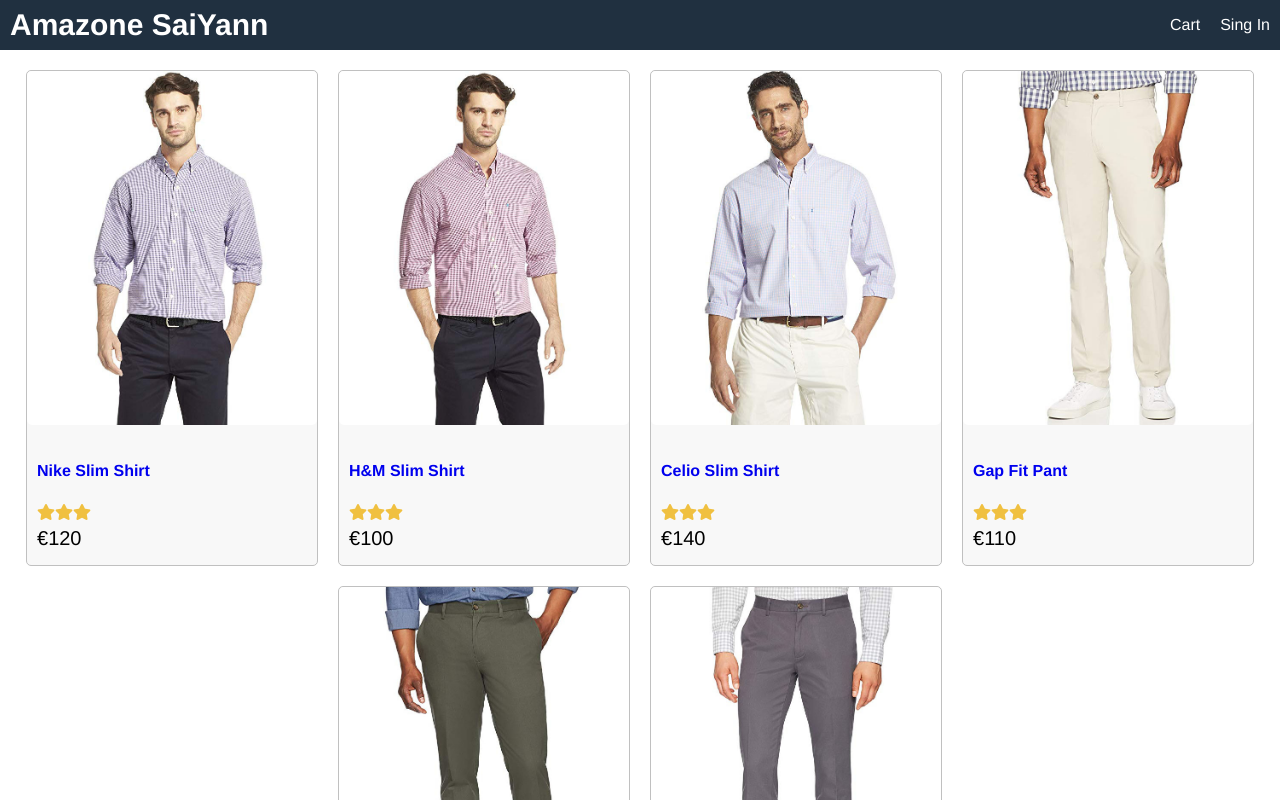
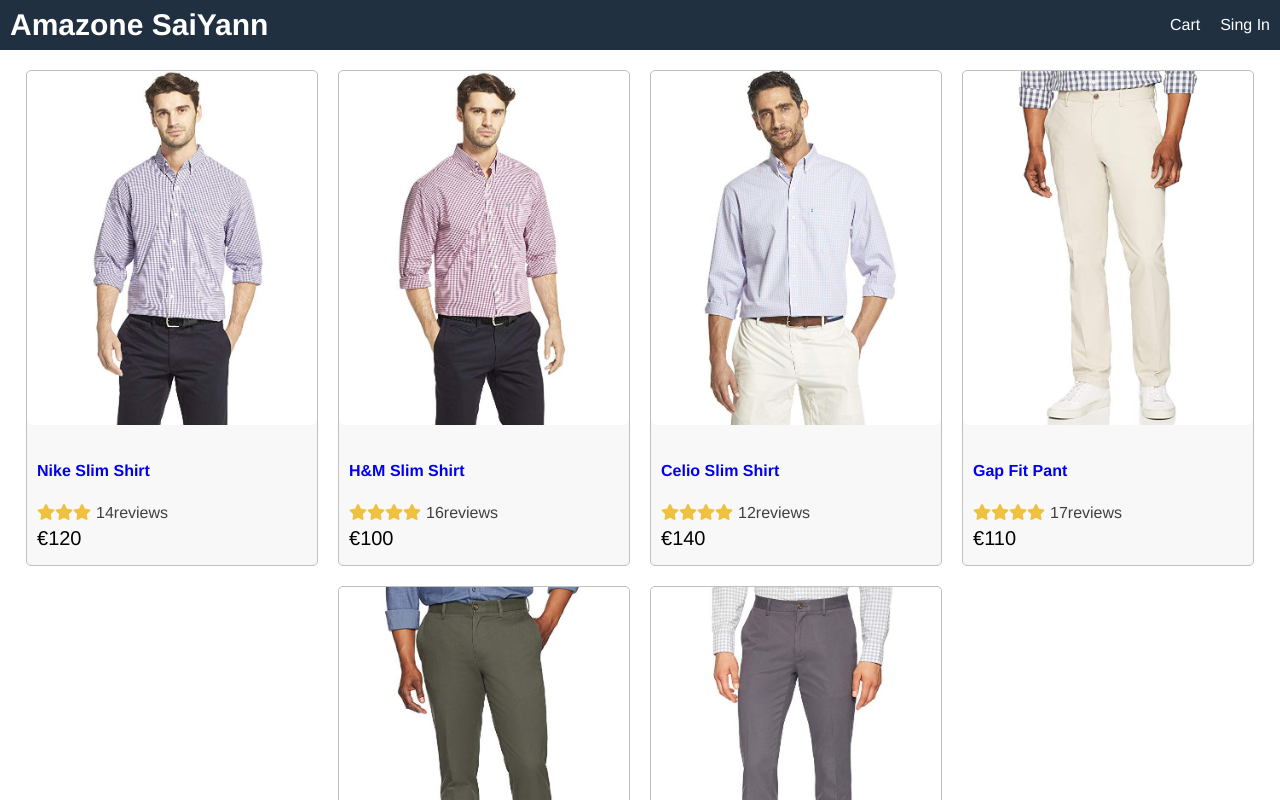
Before and after one commit to Sa-Yann/Amzone_eShop, a React (Create React App) app in the folder frontend/: page / in a window 1280 px wide. Shown: the top 800 px of the page. Built offline with nearby package versions, Linux system fonts and the light colour scheme.

Commit message:
✅ Created Product and Rating Component to dinamicly  update each product rating and review in accordance with each specific product details
🚧Bug on stars , half stats not showing up only full stars ..need to check fontAwesome library well limked with the right cdnjs

```diff
--- a/frontend/src/App.js
+++ b/frontend/src/App.js
@@ -1,5 +1,6 @@
 import React from 'react';
 import data from './data';
+import Product from "./components/Product";
 
 
 function App() {
@@ -21,26 +22,7 @@
                 <div className="rowFlexJustify center">
                     {
                       data.products.map((product) => (
-
-                        <div key={product._id} className="card">
-                          {/* linking the targeted product to its specific description page */}
-                             <a href={`/product./${product._id}`}>
-                                 <img className="medium" src={product.images} alt={product.name}/>
-                             </a>
-                          <div className="card__Body rating">
-                            <a href={`/product./${product._id}`}>
-                                <h2>{product.name}</h2>
-                            </a>
-                            <div className="rating">
-                                <span><i className="fa fa-star"></i></span>
-                                <span><i className="fa fa-star"></i></span>
-                                <span><i className="fa fa-star"></i></span>
-                                <span><i className="fa fa-star-halfo"></i></span>
-                                <span><i className="fa fa-star-o"></i></span>
-                            </div>
-                            <div className="price">€{product.price}</div>
-                        </div>
-                    </div>
+                        <Product  key={product._id} product={product}/>
                       ))
                     }
                 </div>
--- /dev/null
+++ b/frontend/src/components/Product.jsx
@@ -0,0 +1,28 @@
+import React from 'react';
+import Rating from './Rating';
+
+function Product(propsProduct) {
+
+    const { product } = propsProduct
+
+    return (
+        <div key={product._id} className="card">
+                {/* linking the targeted product to its specific description page */}
+                    <a href={`/product./${product._id}`}>
+                        <img className="medium" src={product.images} alt={product.name}/>
+                    </a>
+                <div className="card__Body rating">
+                    <a href={`/product./${product._id}`}>
+                        <h2>{product.name}</h2>
+                    </a>
+                    <Rating
+                        rating={product.rating}
+                        numReviews={product.numReviews}
+                    />
+                    <div className="price">€{product.price}</div>
+                </div>
+            </div>
+    )
+}
+
+export default Product
--- /dev/null
+++ b/frontend/src/components/Rating.jsx
@@ -0,0 +1,68 @@
+import React from 'react';
+
+function Rating(propsRating) {
+
+    const { rating, numReviews } = propsRating
+
+    return (
+        <div className="rating">
+            <span>
+                <i className=
+                {
+                    rating >= 1 ?
+                    "fa fa-star" :
+                    rating >= 0.5 ?
+                    "fa-solid fa-star-half-stroke" :
+                    // else the only rating value is then : rating is less 0.5 then
+                    "fa fa-star-o"
+
+                }
+                ></i>
+            </span>
+            <span>
+                <i className=
+                {
+                    rating >= 2 ?
+                    "fa fa-star" :
+                    rating >= 1.5 ?
+                    "fa-solid fa-star-half-stroke" :
+                    // else the only rating value is then :rating is less than 1.5
+                    "fa fa-star-o"
+                }
+                ></i>
+            </span><span>
+                <i className=
+                {
+                    rating >= 3 ?
+                    "fa fa-star" :
+                    rating >= 2.5 ?
+                    "fa-solid fa-star-half-stroke" :
+                    "fa fa-star-o"
+                }
+                ></i>
+            </span><span>
+                <i className=
+                {
+                    rating >= 4 ?
+                    "fa fa-star" :
+                    rating >= 3.5 ?
+                    "fa-solid fa-star-half-stroke" :
+                    "fa fa-star-o"
+                }
+                ></i>
+            </span><span>
+                <i className=
+                {
+                    rating >= 5 ?
+                    "fa fa-star" :
+                    rating >= 4.5 ?
+                    "fa-solid fa-star-half-stroke" :
+                    "fa fa-star-o"
+                }
+                ></i>
+            </span>
+            <span>{numReviews+ 'reviews'}</span>
+        </div>
+    )
+}
+export default Rating
--- a/frontend/src/data.js
+++ b/frontend/src/data.js
@@ -7,7 +7,7 @@
             images: '/assets/p1.jpg',
             price: 120,
             brand: 'Zara',
-            rating: 4.5,
+            rating: 3.7,
             numReviews: 14,
             description: 'high quality product',
         },
@@ -18,7 +18,7 @@
             images: '/assets/p2.jpg',
             price: 100,
             brand: 'H&M',
-            rating: 4,
+            rating: 4.2,
             numReviews: 16,
             description: 'high quality product',
         },
@@ -51,7 +51,7 @@
             images: '/assets/p5.jpg',
             price: 120,
             brand: 'Asos',
-            rating: 4,
+            rating: 3.6,
             numReviews: 10,
             description: 'high quality product',
         },
--- a/frontend/src/index.css
+++ b/frontend/src/index.css
@@ -134,3 +134,8 @@
   color: #f0C040;
   margin: 0.1;
 }
+
+.rating span:last-child {
+  color: #404040;
+  margin-left: 0.5rem;
+}
```
